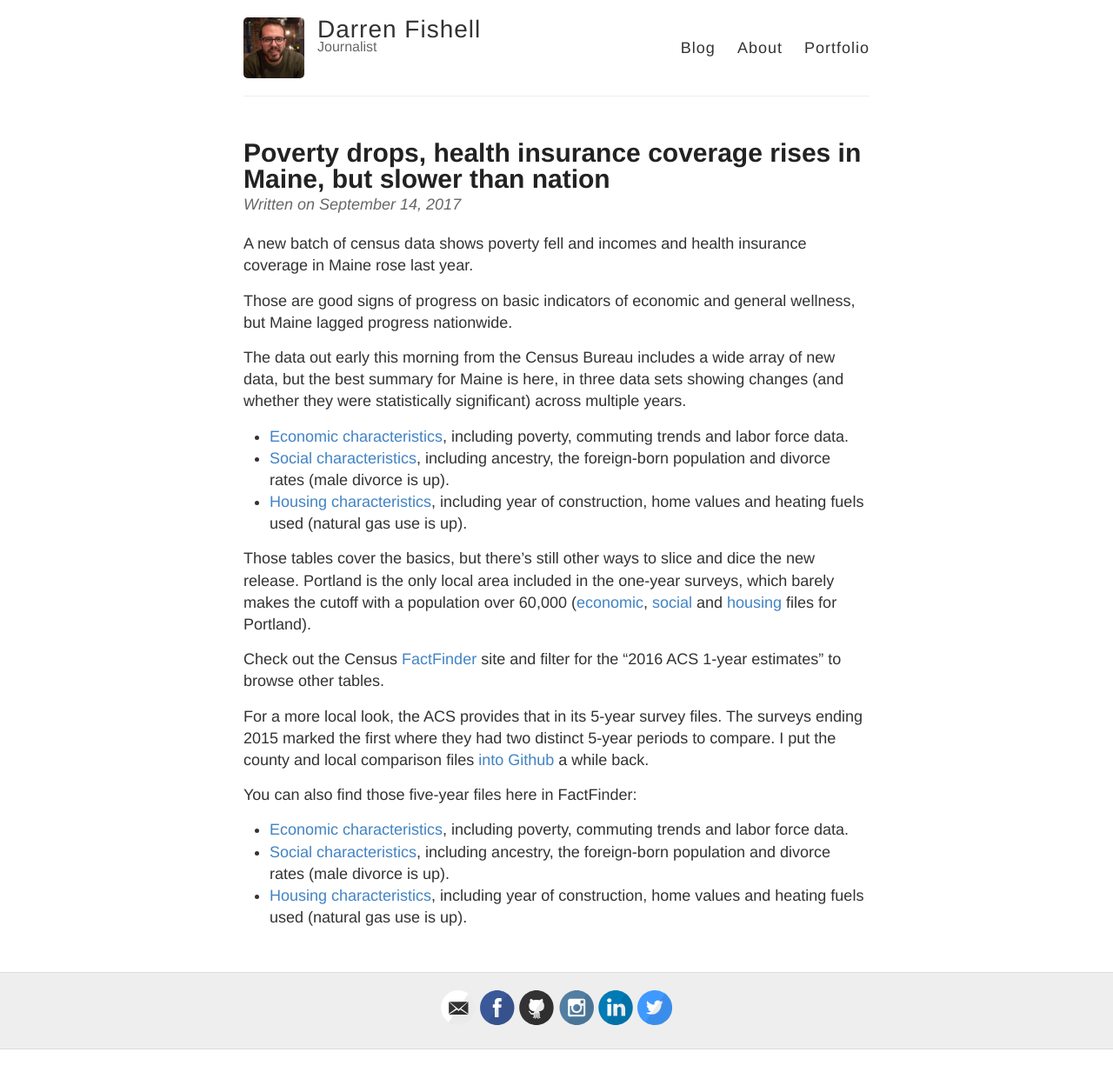
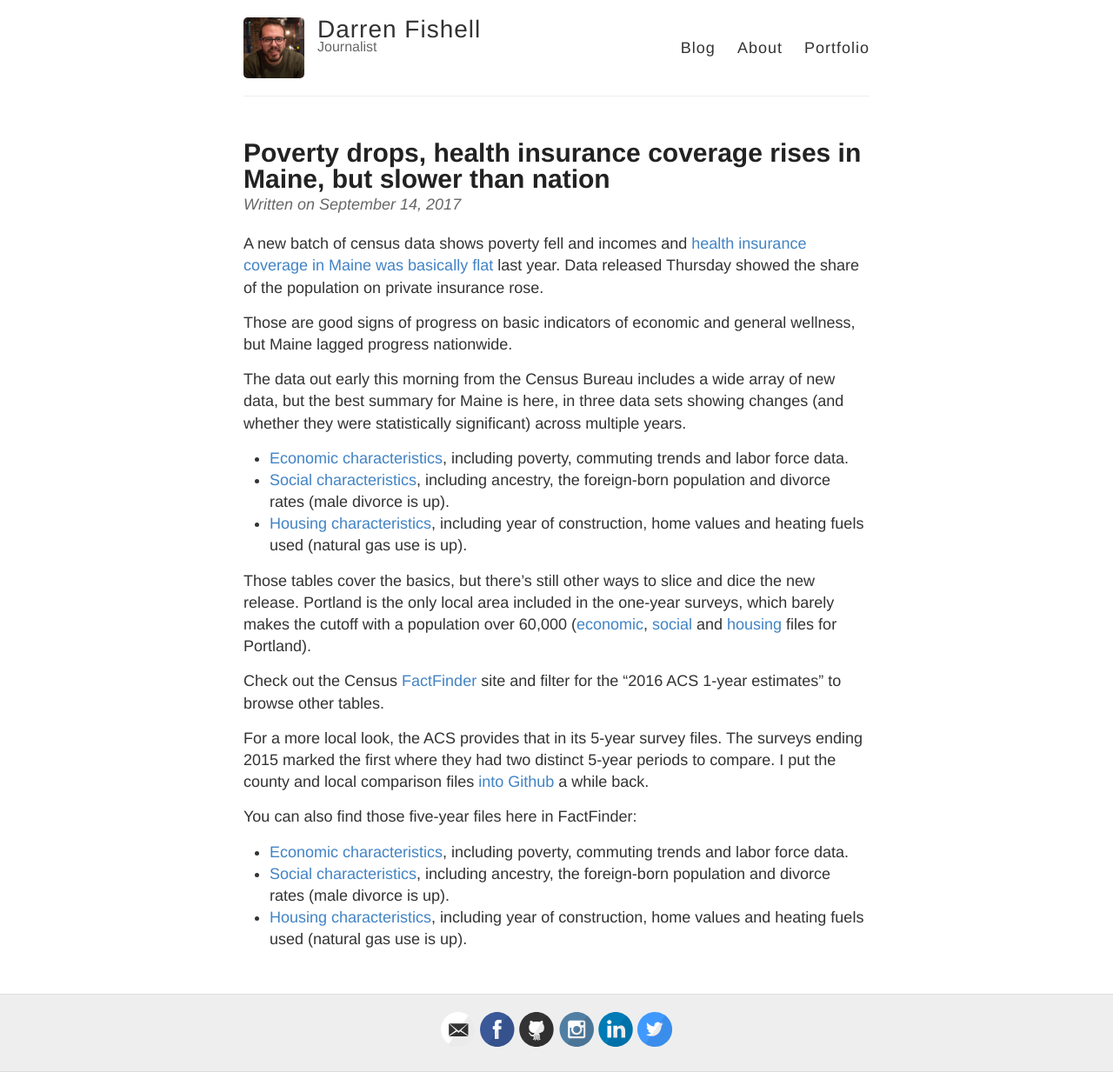
Before and after one commit to darrenfishell/darrenfishell.github.io, a Jekyll site: the page built from _posts/2017-9-14-new-census-data-shows-demographic-shifts-in-maine.md, in a window 1280 px wide. Shown: the whole page at 87% size. Built offline with Jekyll 4.4.1, drawn with Linux system fonts in a browser that asks for light colours; comment, search, counter and statistics services are not loaded; before the commit the page ends 1207 px from its top, so only the background shows below that.

Commit message:
Update to top

```diff
--- a/_posts/2017-9-14-new-census-data-shows-demographic-shifts-in-maine.md
+++ b/_posts/2017-9-14-new-census-data-shows-demographic-shifts-in-maine.md
@@ -3,7 +3,7 @@ layout: post
 title: Poverty drops, health insurance coverage rises in Maine, but slower than nation
 ---
 
-A new batch of census data shows poverty fell and incomes and health insurance coverage in Maine rose last year.
+A new batch of census data shows poverty fell and incomes and [health insurance coverage in Maine was basically flat](https://bangordailynews.com/2017/09/12/politics/as-nations-uninsured-rate-drops-maines-holds-steady/) last year. Data released Thursday showed the share of the population on private insurance rose.
 
 Those are good signs of progress on basic indicators of economic and general wellness, but Maine lagged progress nationwide.
 
```
